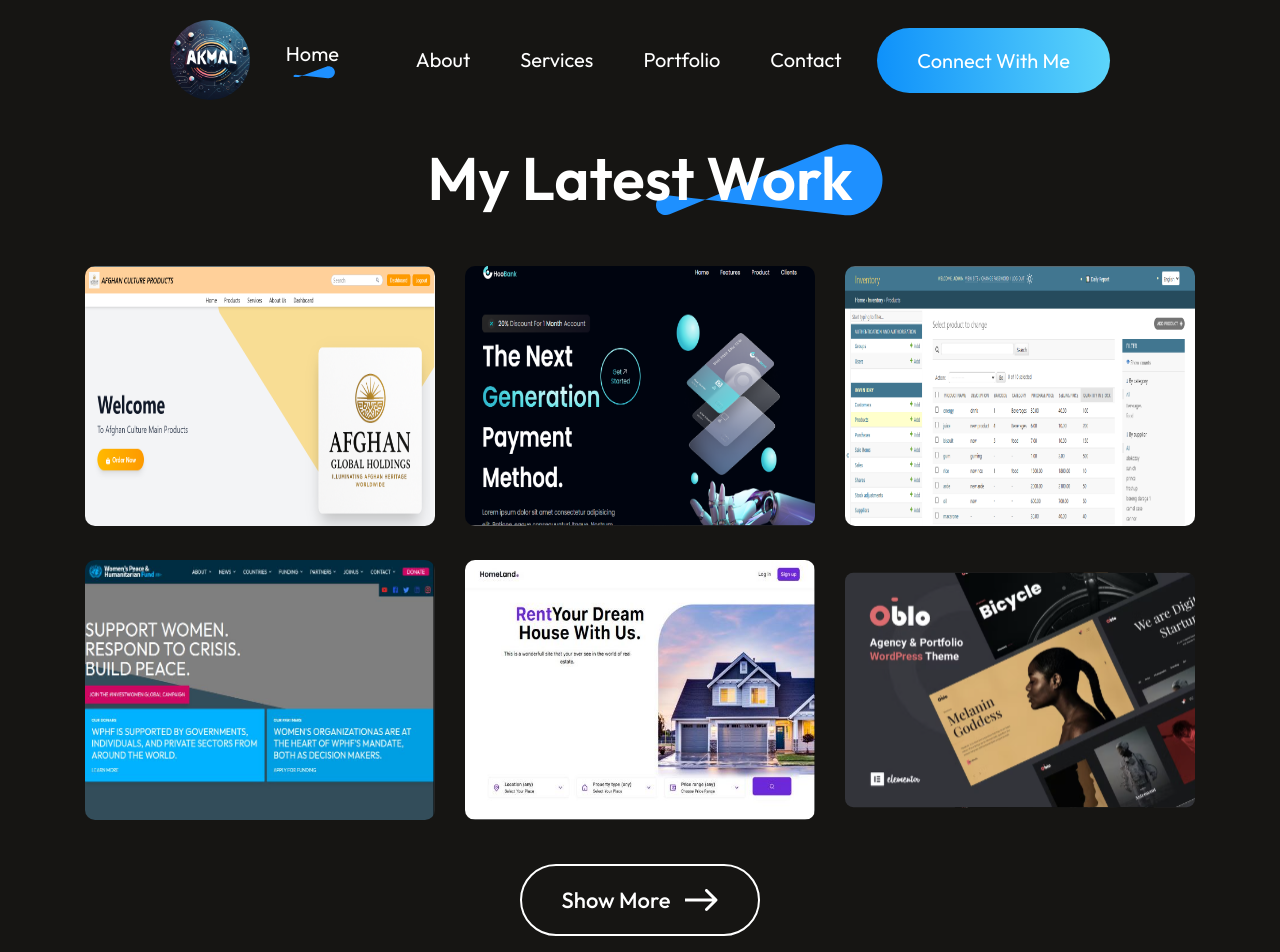
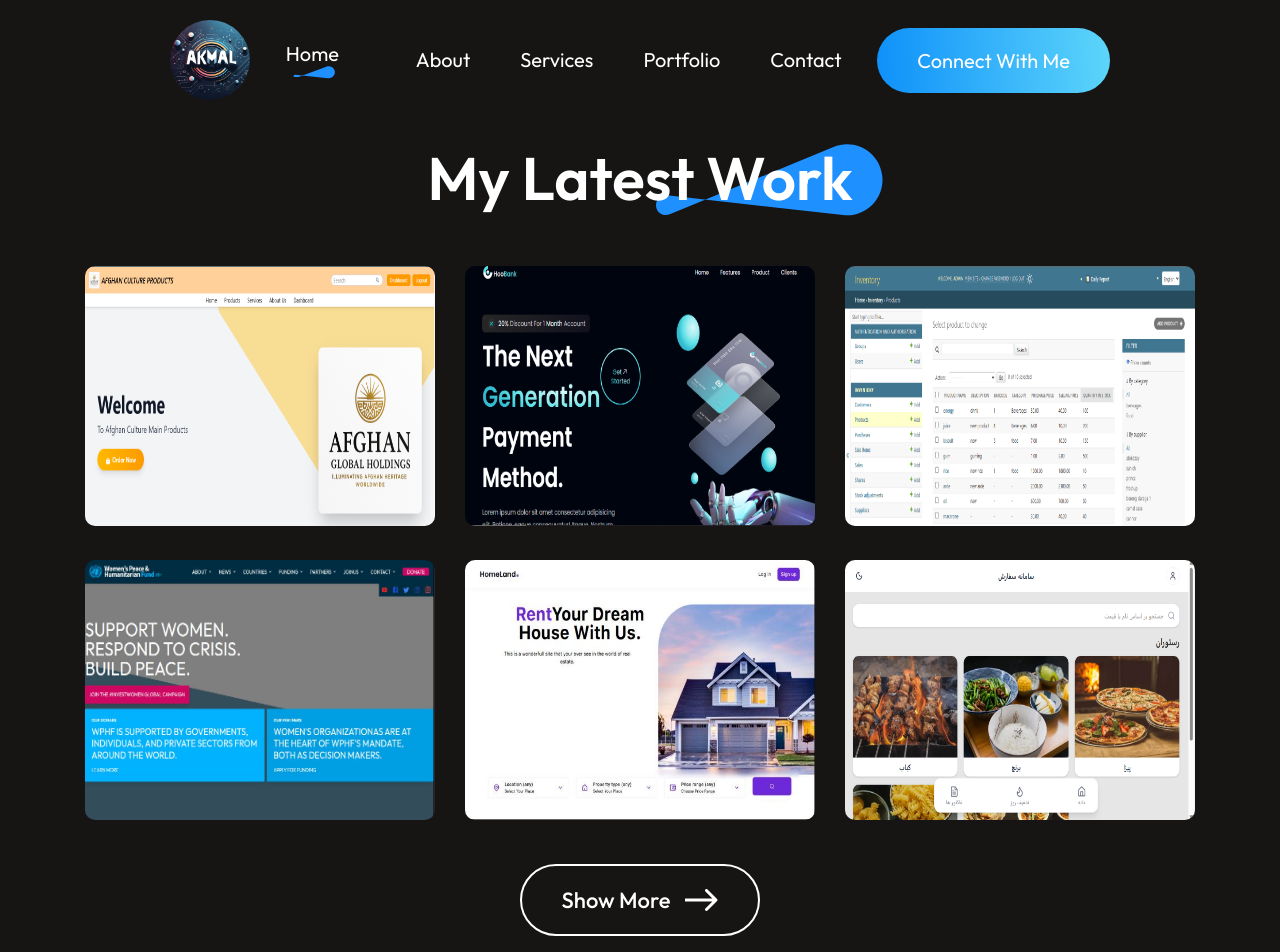
Before and after one commit to akmalnawabi/myProfile, a React (Vite) app: page /work in a window 1280 px wide. Shown: the top 952 px of the page. Built offline with nearby package versions, Linux system fonts and the light colour scheme.

Commit message:
new garson

```diff
--- a/src/App.jsx
+++ b/src/App.jsx
@@ -1,4 +1,3 @@
-import React from 'react'
 import Navbar from './components/navbar/Navbar'
 import Hero from './components/hero/Hero'
 import About from './components/about/About'
--- a/src/assets/images/mywork_data.js
+++ b/src/assets/images/mywork_data.js
@@ -3,7 +3,8 @@ import project2_img from './bank.jpg'
 import ims from './Capture2.jpg'
 import women from './wph.jpeg'
 import realestate from './real.jpeg'
-import project6_img from './project_6.svg'
+import garson from './garson.png'
+
 
 const mywork_data = [
   {
@@ -39,7 +40,8 @@ const mywork_data = [
   {
     w_no: 6,
     w_name: "Web design",
-    w_img: project6_img,
+    w_img: garson,
+    href: "https://milionar-order-system.vercel.app/",
   },
 ];
 
```
Also changed, not shown: src/components/myWork/MyWork.jsx (+10 -9 lines), src/assets/images/garson.png (added), 1 other file (tests, documents, lock files or other folders).
